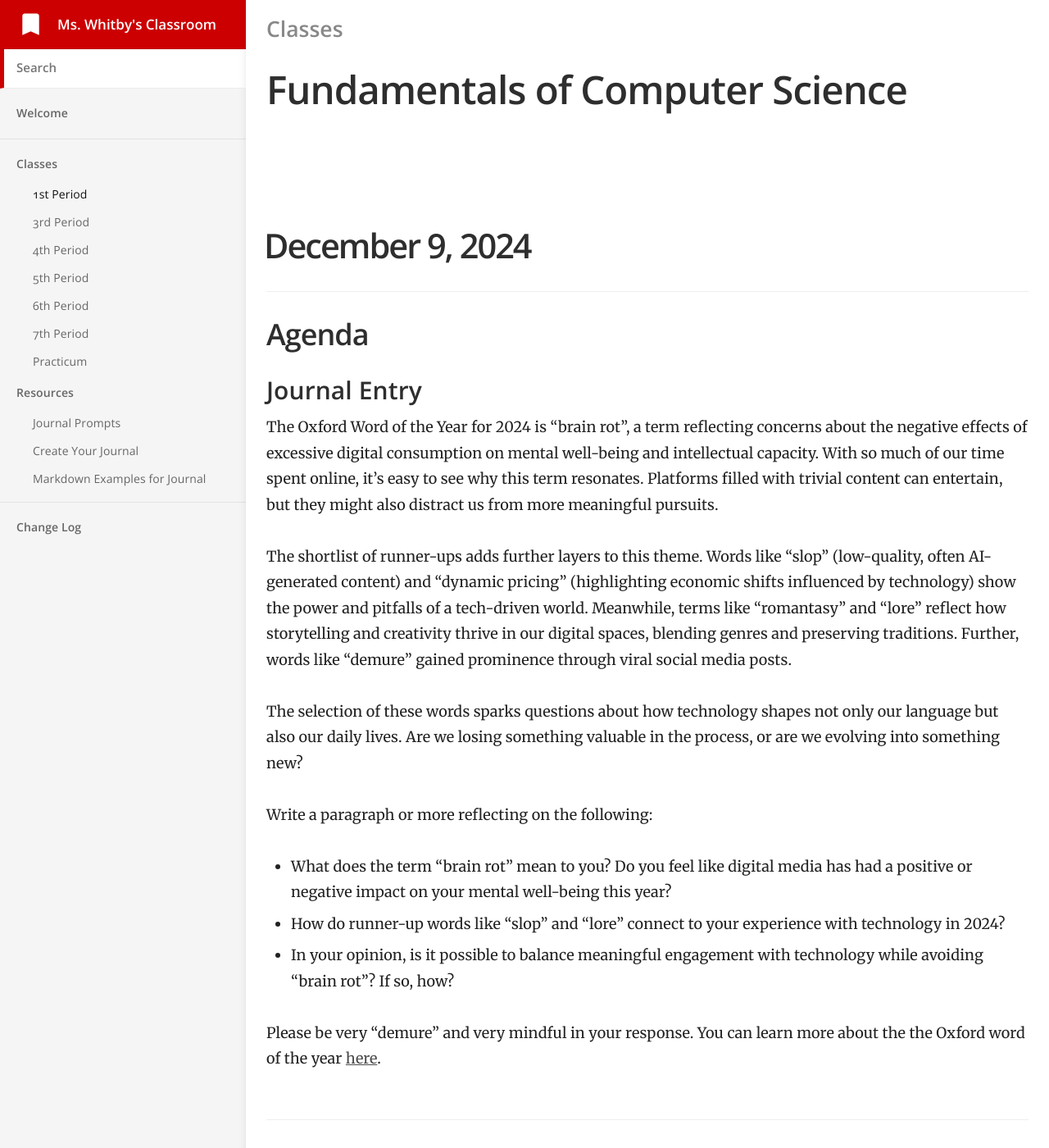
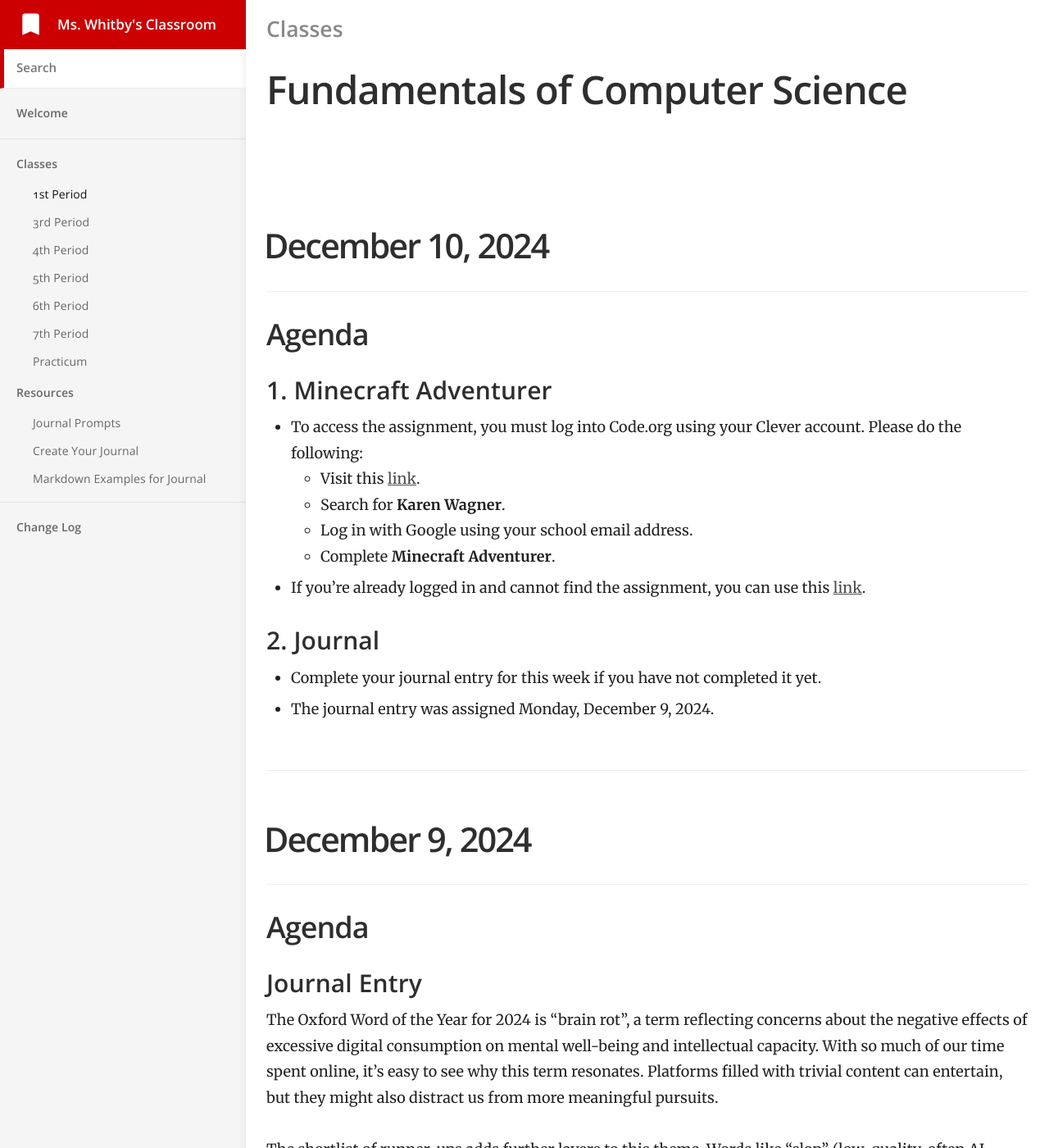
Before and after one commit to mswhitby/classroom, a Jekyll site: the page built from _docs/classes/1st.md, in a window 1280 px wide and 1400 px high. Shown: the whole window at 82% size. Built offline with Jekyll 4.4.1, drawn with Linux system fonts in a browser that asks for light colours.

Commit message:
Updated lessons

```diff
--- a/_docs/classes/1st.md
+++ b/_docs/classes/1st.md
@@ -4,6 +4,27 @@ subtitle: Fundamentals of Computer Science
 category: Classes
 order: 1
 ---
+
+# December 10, 2024
+
+## Agenda
+
+### 1. Minecraft Adventurer
+
+- To access the assignment, you must log into Code.org using your Clever account. Please do the following:
+    - Visit this [link](https://clever.com/oauth/district-picker?client_id=2f27405716644a951b23&redirect_uri=https%3A%2F%2Fstudio.code.org%2Fusers%2Fauth%2Fclever%2Fcallback&response_type=code&state=ede33ff61289cf32708a0f54079cdd23e31d0b0a02b0e0e8).
+    - Search for **Karen Wagner**.
+    - Log in with Google using your school email address.
+    - Complete **Minecraft Adventurer**.
+
+- If you're already logged in and cannot find the assignment, you can use this [link](https://studio.code.org/s/mc?section_id=5693468).
+
+### 2. Journal
+
+- Complete your journal entry for this week if you have not completed it yet.
+- The journal entry was assigned Monday, December 9, 2024.
+
+----
 
 # December 9, 2024
 
```
